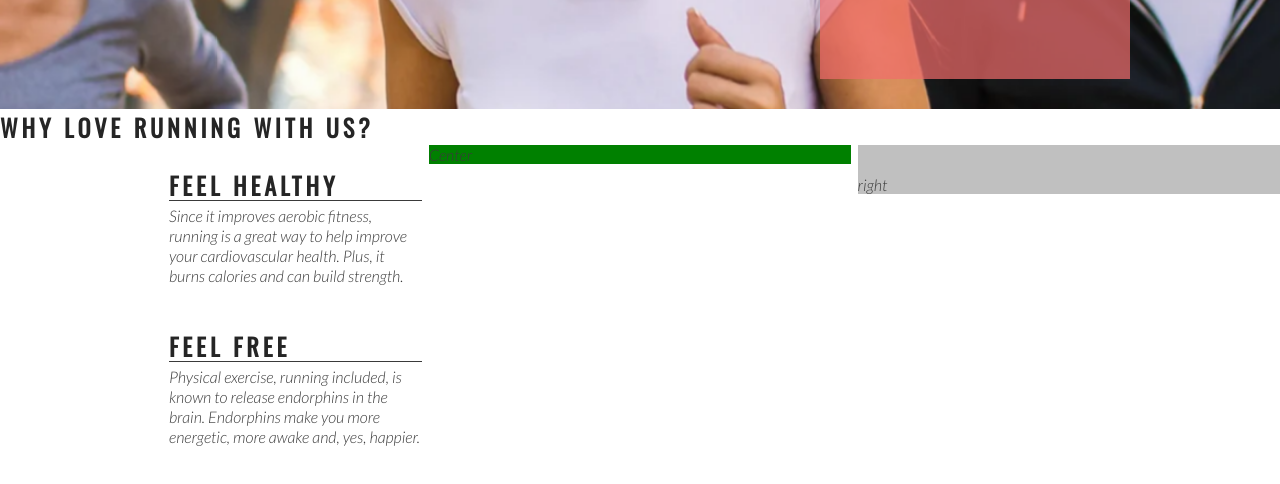
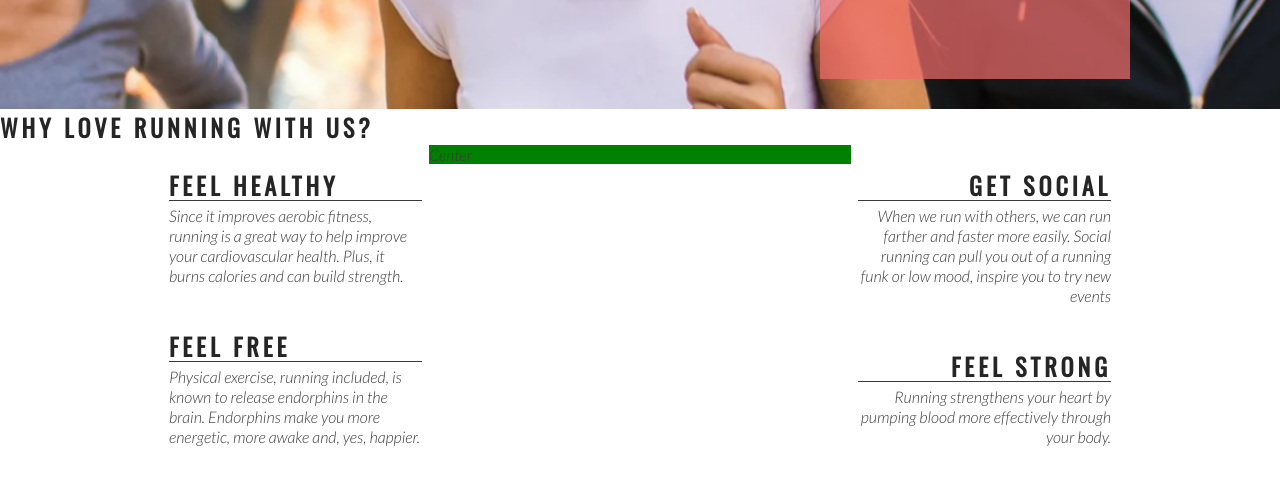
Before and after one commit to Antonyeaster/love-running, a plain HTML site: page index.html in a window 1280 px wide. Shown: the part 566-1050 px from the top of the page. Drawn offline with nearby package versions, Linux system fonts and the light colour scheme.

Commit message:
add style to right side club ethos

```diff
--- a/assets/css/style.css
+++ b/assets/css/style.css
@@ -129,7 +129,6 @@ h1, h2 {
     padding-top: 30px;
     width: 33%;
     float: right;
-    background-color: silver;
 }
 
 #center-about {
@@ -151,3 +150,19 @@ hr {
     clear: both;
     margin-bottom: 50px;
 }
+
+.right-about-heading {
+    width: 60%;
+    float: left;
+    line-height: 20px;
+    clear: both;
+    margin-bottom: 50px;
+}
+
+.right-about-heading h2 {
+    text-align: right;
+}
+
+.right-about-heading p {
+    text-align: right;
+}
--- a/index.html
+++ b/index.html
@@ -59,8 +59,19 @@
                     more energetic, more awake and, yes, happier.</p>
             </div>
         </div>
+
         <div id="right-about">
-            right
+            <div class="right-about-heading">
+                <h2>Get Social</h2>
+                <hr>
+                <p>When we run with others, we can run farther and faster more easily. Social running can pull you out
+                    of a running funk or low mood, inspire you to try new events</p>
+            </div>
+            <div class="right-about-heading">
+                <h2>Feel Strong</h2>
+                <hr>
+                <p>Running strengthens your heart by pumping blood more effectively through your body.</p>
+            </div>
         </div>
         <div id="center-about">
             Center
```
